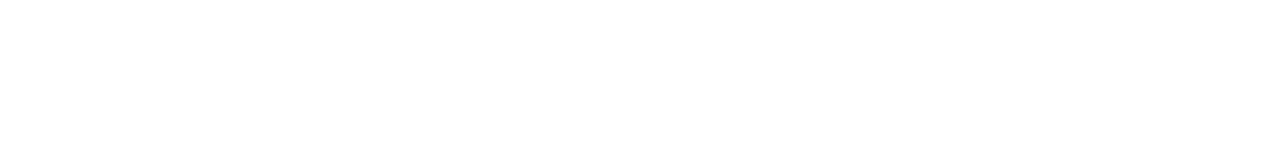
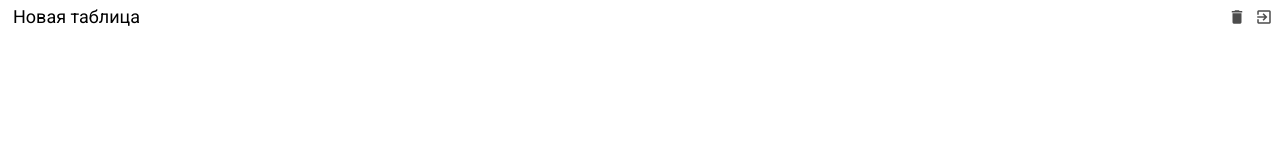
Before and after one commit to andrav24/tables, a website built with webpack: page src/index.html in a window 1280 px wide. Built offline with nearby package versions, Linux system fonts and the light colour scheme.

Commit message:
add header

```diff
--- a/src/index.html
+++ b/src/index.html
@@ -6,15 +6,37 @@
         content="width=device-width, user-scalable=no, initial-scale=1.0, maximum-scale=1.0, minimum-scale=1.0">
   <meta http-equiv="X-UA-Compatible" content="ie=edge">
   <link rel="shortcut icon" href="favicon.ico">
+  <link href="https://fonts.googleapis.com/icon?family=Material+Icons"
+        rel="stylesheet">
   <title>Tables Web App</title>
 </head>
 <body>
   <div class="container" id="app">
     <div class="excel">
-      <div class="excel__header"></div>
-      <div class="excel__toolbar"></div>
-      <div class="excel__formula"></div>
-      <div class="excel__table"></div>
+
+      <div class="excel__header header">
+        <input class="header__input" type="text" value="Новая таблица">
+        <div class="header__inner">
+          <div class="button header__button">
+            <i class="material-icons">delete</i>
+          </div>
+          <div class="button header__button">
+            <i class="material-icons">exit_to_app</i>
+          </div>
+        </div>
+      </div>
+
+      <div class="excel__toolbar">
+
+      </div>
+
+      <div class="excel__formula">
+
+      </div>
+
+      <div class="excel__table">
+
+      </div>
     </div>
   </div>
 </body>
--- a/src/scss/_mixins.scss
+++ b/src/scss/_mixins.scss
@@ -0,0 +1,23 @@
+@mixin button($color: green) {
+  height: 24px;
+  min-width: 24px;
+  padding: 3px;
+  text-align: center;
+  position: relative;
+  display: inline-block;
+  color: rgba(0, 0, 0, .7);
+
+  & > i {
+    font-size: 18px;
+  }
+
+  &:active, &.active {
+
+  }
+
+  &:hover {
+    background: #eee;
+    cursor: pointer;
+    color: $color;
+  }
+}
--- a/src/scss/_variables.scss
+++ b/src/scss/_variables.scss
@@ -0,0 +1,2 @@
+$header-height: 34px;
+$border-color: #c0c0c0;
--- a/src/scss/header.scss
+++ b/src/scss/header.scss
@@ -2,5 +2,36 @@
 @import "mixins";
 
 .excel__header {
+  position: absolute;
+  top: 0;
+  right: 0;
+  left: 0;
+  height: $header-height;
+  padding: 5px 4px 0;
+  display: flex;
+  justify-content: space-between;
 
+  & .header__input {
+    margin: 0;
+    padding: 2px 7px;
+    color: #000;
+    border: 2px solid transparent;
+    border-radius: 2px;
+    height: 24px;
+    font-size: 18px;
+    line-height: 22;
+    outline: none;
+
+    &:hover {
+      border: 2px solid $border-color;
+    }
+
+    &:focus {
+      border: 2px solid #1a73e8;
+    }
+  }
+
+  & .header__button {
+    @include button(red);
+  }
 }
```
